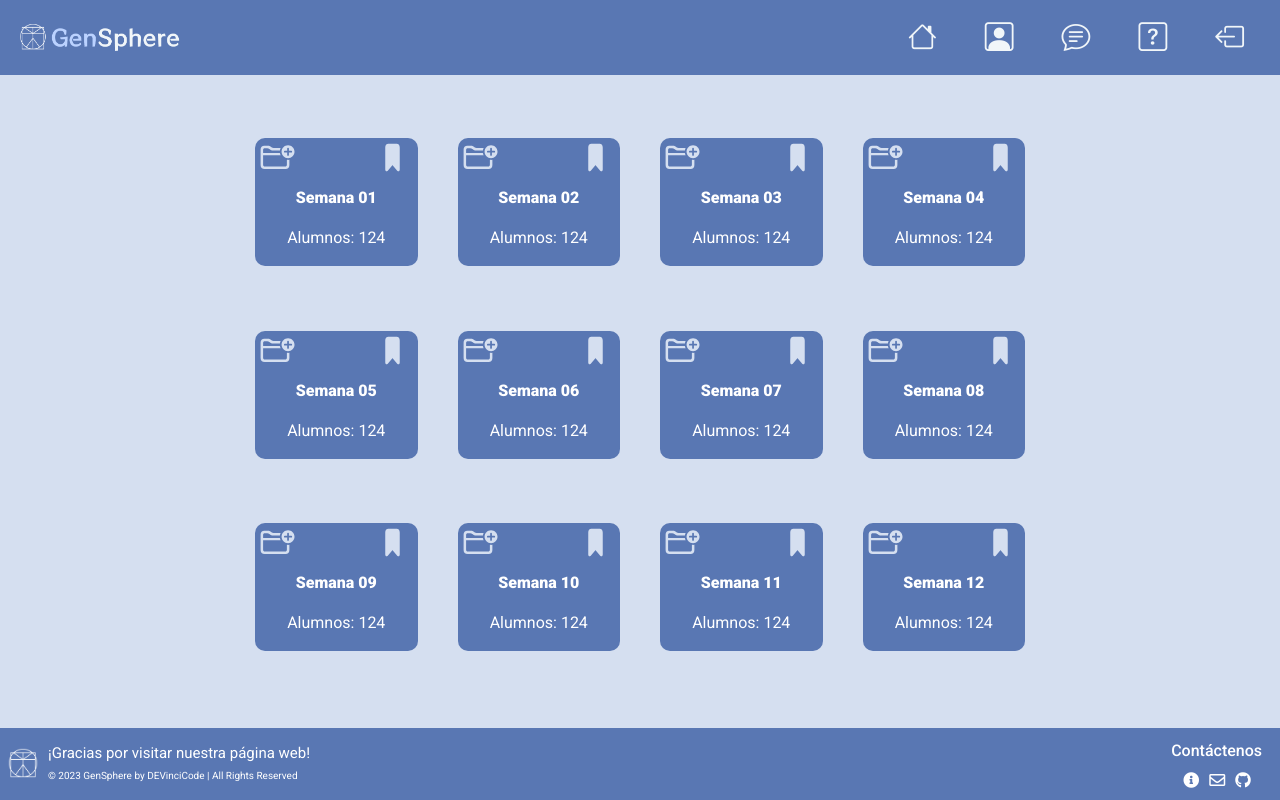
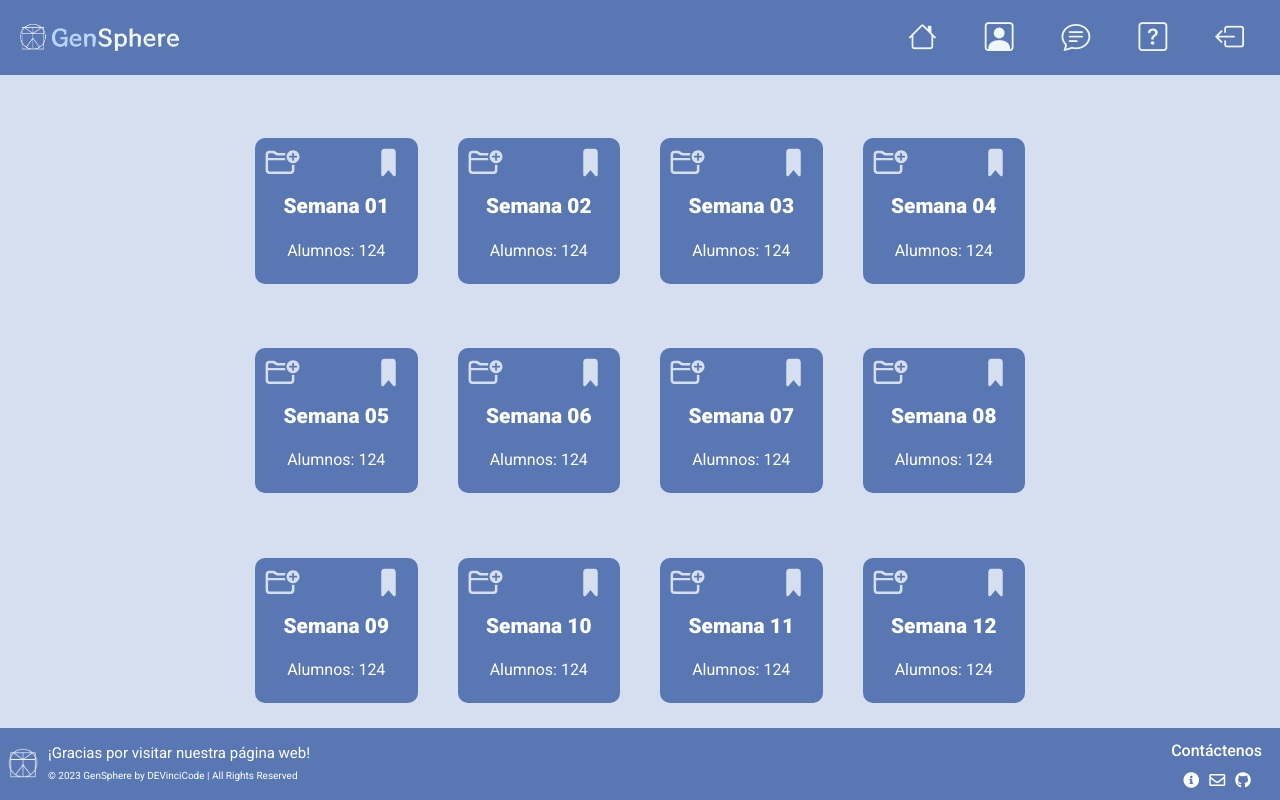
Before and after one commit to DEVinciCodeTeam/GenSphere, a plain HTML site: page index.html in a window 1280 px wide. Drawn offline with nearby package versions, Linux system fonts and the light colour scheme.

Commit message:
movimientos de los estilos

```diff
--- a/assets/css/index.css
+++ b/assets/css/index.css
@@ -71,6 +71,7 @@ nav {
 .box {
   border-radius: 10px;
   background-color: var(--headers);
+  padding: 5px;
   width: 100%;
   height: 100%;
   display: inline-table;
@@ -97,6 +98,7 @@ nav {
 
 .box-title{
   color: #FFFFFF;
+  font-size: 1.3rem;
   font-weight: bold;
 
   text-align: center;
```
